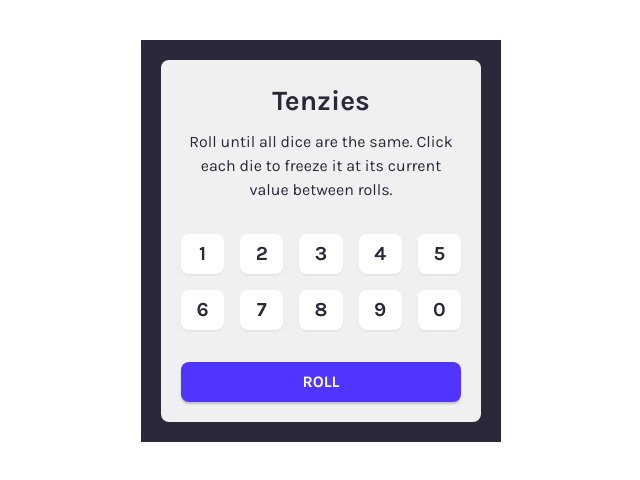
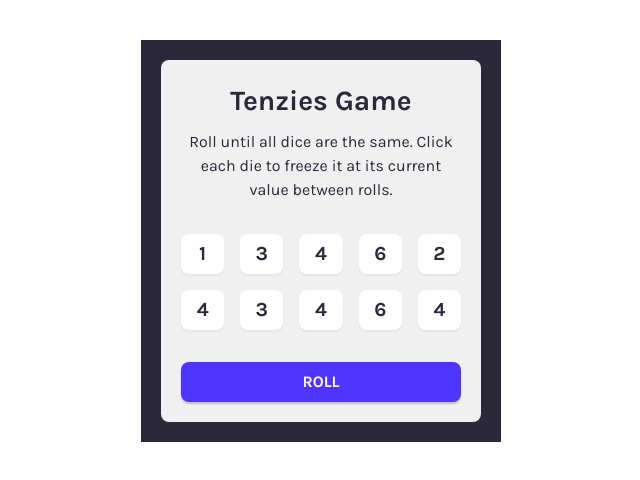
Before and after one commit to arialghifari/tenzies-game, a React (Vite) app: page / in a window 1280 px wide. Shown: the top 480 px of the page, without its empty margins (319-959 px from the left). Built offline with nearby package versions, Linux system fonts and the light colour scheme.

Commit message:
Add Die.tsx component

```diff
--- a/src/App.tsx
+++ b/src/App.tsx
@@ -1,26 +1,30 @@
+import Die from "./components/Die";
+
 const App = () => {
   return (
     <main className="w-fit mx-auto mt-10 max-w-[22.5rem]">
       <div className="container bg-[#2B283A] p-5">
         <div className="content bg-[#F0F0F0] p-5 text-center rounded-lg">
-          <h1 className="font-bold text-[1.75rem] text-[#2B283A]">Tenzies</h1>
+          <h1 className="font-bold text-[1.75rem] text-[#2B283A]">
+            Tenzies Game
+          </h1>
           <p className="mt-2 text-[#2B283A]">
             Roll until all dice are the same. Click each die to freeze it at its
             current value between rolls.
           </p>
 
-          <div className="btn my-6 sm:my-8 flex flex-col gap-4 text-xl">
-            <div className="grid gap-3 sm:gap-4 grid-cols-2 sm:grid-cols-5">
-              <button className="btn-number">1</button>
-              <button className="btn-number">2</button>
-              <button className="btn-number">3</button>
-              <button className="btn-number">4</button>
-              <button className="btn-number">5</button>
-              <button className="btn-number">6</button>
-              <button className="btn-number">7</button>
-              <button className="btn-number">8</button>
-              <button className="btn-number">9</button>
-              <button className="btn-number">0</button>
+          <div className="dice-container my-6 flex flex-col gap-4 text-xl sm:my-8">
+            <div className="grid gap-3 grid-cols-2 sm:gap-4 sm:grid-cols-5">
+              <Die value={1} />
+              <Die value={3} />
+              <Die value={4} />
+              <Die value={6} />
+              <Die value={2} />
+              <Die value={4} />
+              <Die value={3} />
+              <Die value={4} />
+              <Die value={6} />
+              <Die value={4} />
             </div>
           </div>
           <button className="btn-main">ROLL</button>
--- /dev/null
+++ b/src/components/Die.tsx
@@ -0,0 +1,9 @@
+interface Props {
+  value: number;
+}
+
+const Die = (props: Props) => {
+  return <button className="btn-number">{props.value}</button>;
+};
+
+export default Die;
```
